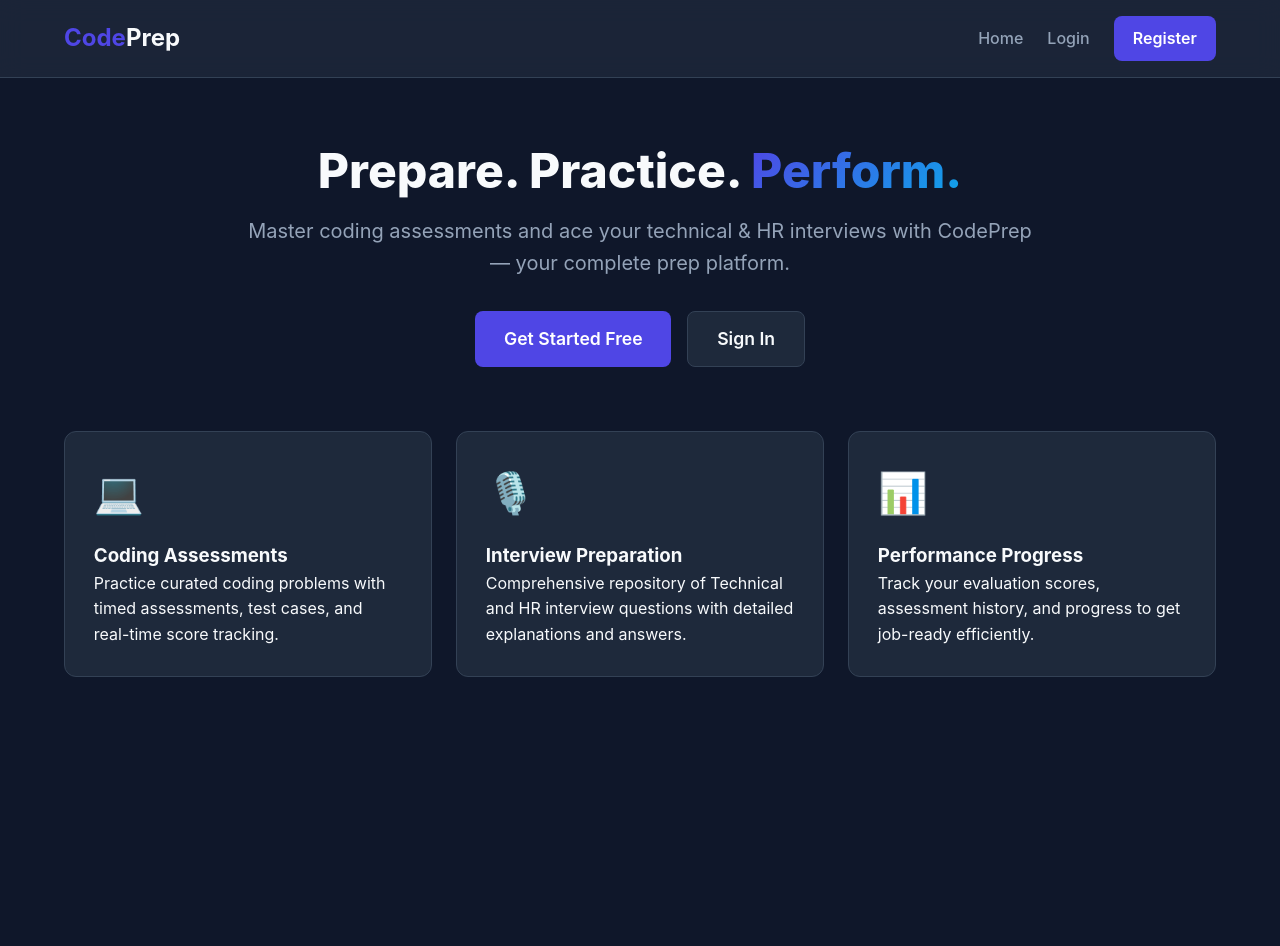
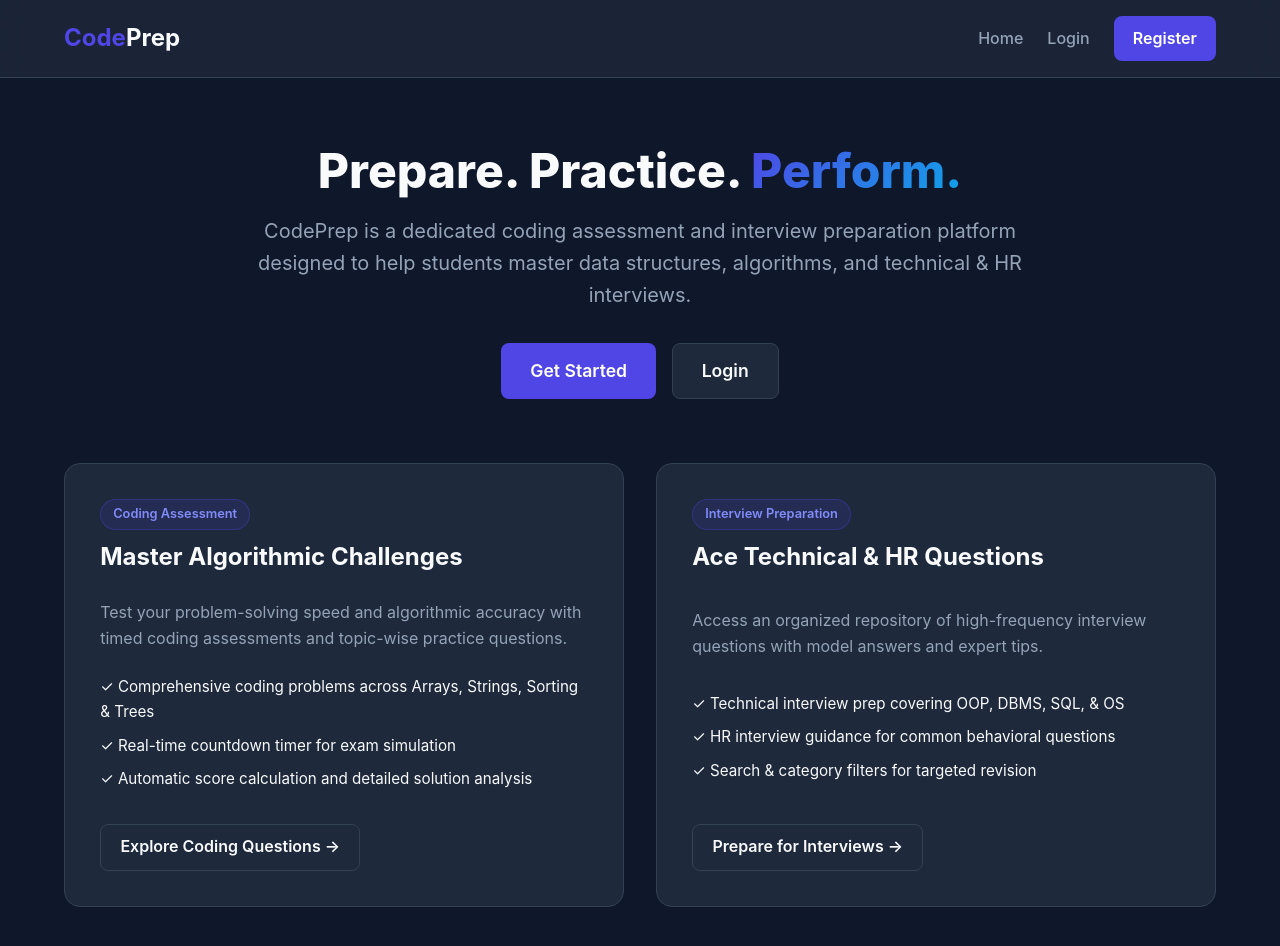
Before and after one commit to R-Adhiya/Codeprep, a React app in the folder frontend/: page / in a window 1280 px wide. Shown: the top 946 px of the page. Before the commit the page ends 800 px from the top, so only its background shows below. Built offline with nearby package versions, Linux system fonts and the light colour scheme; the HTML template or start-up script is replaced by a standard one.

Commit message:
feat: create CodePrep landing page

```diff
--- a/frontend/src/index.css
+++ b/frontend/src/index.css
@@ -195,6 +195,65 @@ body {
   justify-content: center;
 }
 
+/* Landing Modules */
+.landing-modules {
+  display: grid;
+  grid-template-columns: repeat(auto-fit, minmax(340px, 1fr));
+  gap: 2rem;
+}
+
+.module-card {
+  background-color: var(--card-bg);
+  border: 1px solid var(--border-color);
+  border-radius: 16px;
+  padding: 2.2rem;
+  display: flex;
+  flex-direction: column;
+  justify-content: space-between;
+  gap: 1.5rem;
+  transition: transform 0.2s ease, border-color 0.2s ease;
+}
+
+.module-card:hover {
+  transform: translateY(-4px);
+  border-color: var(--primary-color);
+}
+
+.module-header h2 {
+  font-size: 1.5rem;
+  margin-top: 0.5rem;
+}
+
+.module-badge {
+  display: inline-block;
+  background-color: rgba(79, 70, 229, 0.15);
+  color: #818cf8;
+  border: 1px solid rgba(79, 70, 229, 0.3);
+  font-size: 0.8rem;
+  font-weight: 600;
+  padding: 0.25rem 0.75rem;
+  border-radius: 20px;
+}
+
+.module-desc {
+  color: var(--text-muted);
+  font-size: 1rem;
+}
+
+.module-features {
+  list-style: none;
+  display: flex;
+  flex-direction: column;
+  gap: 0.6rem;
+  color: var(--text-main);
+  font-size: 0.95rem;
+}
+
+.module-cta {
+  margin-top: 0.5rem;
+}
+
+
 /* Cards & Grids */
 .features-grid, .action-grid, .stats-grid {
   display: grid;
--- a/frontend/src/pages/Home.jsx
+++ b/frontend/src/pages/Home.jsx
@@ -4,36 +4,58 @@ import { Link } from 'react-router-dom';
 const Home = () => {
   return (
     <div className="home-container">
+      {/* Hero Section */}
       <header className="hero-section">
         <h1 className="hero-title">
           Prepare. Practice. <span className="highlight">Perform.</span>
         </h1>
         <p className="hero-subtitle">
-          Master coding assessments and ace your technical & HR interviews with CodePrep — your complete prep platform.
+          CodePrep is a dedicated coding assessment and interview preparation platform designed to help students master data structures, algorithms, and technical & HR interviews.
         </p>
         <div className="hero-buttons">
-          <Link to="/register" className="btn btn-primary btn-lg">Get Started Free</Link>
-          <Link to="/login" className="btn btn-secondary btn-lg">Sign In</Link>
+          <Link to="/register" className="btn btn-primary btn-lg">Get Started</Link>
+          <Link to="/login" className="btn btn-secondary btn-lg">Login</Link>
         </div>
       </header>
 
-      <section className="features-grid">
-        <div className="feature-card">
-          <div className="feature-icon">💻</div>
-          <h3>Coding Assessments</h3>
-          <p>Practice curated coding problems with timed assessments, test cases, and real-time score tracking.</p>
+      {/* Main Modules Showcase */}
+      <section className="landing-modules">
+        {/* Coding Assessment Section */}
+        <div className="module-card">
+          <div className="module-header">
+            <span className="module-badge">Coding Assessment</span>
+            <h2>Master Algorithmic Challenges</h2>
+          </div>
+          <p className="module-desc">
+            Test your problem-solving speed and algorithmic accuracy with timed coding assessments and topic-wise practice questions.
+          </p>
+          <ul className="module-features">
+            <li>✓ Comprehensive coding problems across Arrays, Strings, Sorting & Trees</li>
+            <li>✓ Real-time countdown timer for exam simulation</li>
+            <li>✓ Automatic score calculation and detailed solution analysis</li>
+          </ul>
+          <div className="module-cta">
+            <Link to="/login" className="btn btn-secondary">Explore Coding Questions →</Link>
+          </div>
         </div>
 
-        <div className="feature-card">
-          <div className="feature-icon">🎙️</div>
-          <h3>Interview Preparation</h3>
-          <p>Comprehensive repository of Technical and HR interview questions with detailed explanations and answers.</p>
-        </div>
-
-        <div className="feature-card">
-          <div className="feature-icon">📊</div>
-          <h3>Performance Progress</h3>
-          <p>Track your evaluation scores, assessment history, and progress to get job-ready efficiently.</p>
+        {/* Interview Preparation Section */}
+        <div className="module-card">
+          <div className="module-header">
+            <span className="module-badge">Interview Preparation</span>
+            <h2>Ace Technical & HR Questions</h2>
+          </div>
+          <p className="module-desc">
+            Access an organized repository of high-frequency interview questions with model answers and expert tips.
+          </p>
+          <ul className="module-features">
+            <li>✓ Technical interview prep covering OOP, DBMS, SQL, & OS</li>
+            <li>✓ HR interview guidance for common behavioral questions</li>
+            <li>✓ Search & category filters for targeted revision</li>
+          </ul>
+          <div className="module-cta">
+            <Link to="/login" className="btn btn-secondary">Prepare for Interviews →</Link>
+          </div>
         </div>
       </section>
     </div>
```
